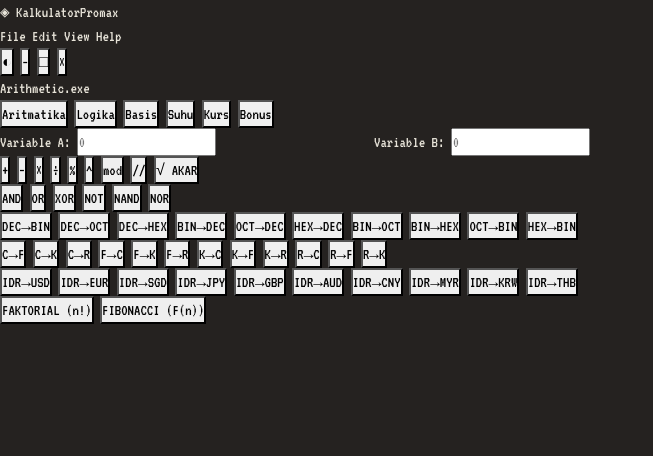
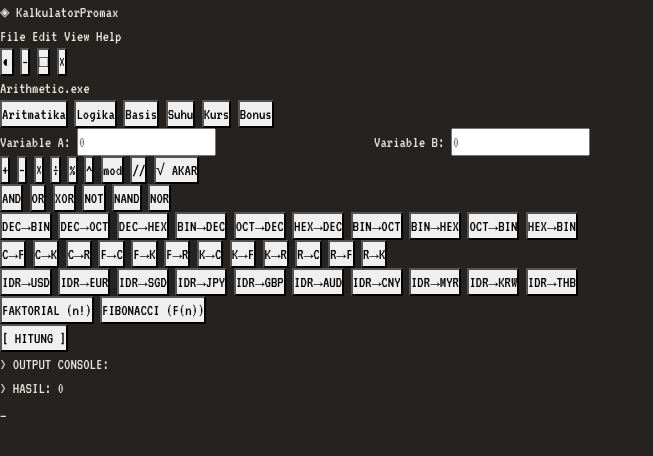
Before and after one commit to amarfadlillah19-lab/KalkulatorPromax, a Flask app: page / in a window 1280 px wide. Shown: the top 456 px of the page, without its empty margins (0-653 px from the left). Run offline with Flask 3, Linux system fonts and the light colour scheme.

Commit message:
feat: Tambahkan perhitungan Faktorial dan Fibonacci (Bonus)

```diff
--- a/app.py
+++ b/app.py
@@ -310,3 +310,59 @@ def calc_kurs(op, data):
 
     if rate == 0:
         raise ValueError("Mata uang tidak dikenal")
+
+    res = val * rate
+    formula = f"{val} IDR × {rate} {currency}/IDR"
+    steps = [
+        f"Langkah 1: Ambil nilai IDR = Rp {val:,.2f}",
+        f"Langkah 2: Rate {currency} = {rate} (statis)",
+        f"Langkah 3: {val} × {rate} = {res:.6f} {currency}"
+    ]
+    return round(res, 6), formula, steps
+
+def calc_bonus(op, data):
+    val = int(data.get("value", 0))
+
+    if op == "faktorial":
+        if val < 0: raise ValueError("Faktorial negatif tidak valid!")
+        if val > 170: raise ValueError("Nilai terlalu besar!")
+        res = math.factorial(val)
+        formula = f"{val}!"
+        steps = [f"Langkah 1: Ambil nilai n = {val}", f"Langkah 2: Hitung {val}! = {' × '.join(str(i) for i in range(1, min(val+1, 11)))}{' × ...' if val > 10 else ''}", f"Langkah 3: Hasil = {res}"]
+    elif op == "fibonacci":
+        if val < 0: raise ValueError("Fibonacci negatif tidak valid!")
+        if val > 10000: raise ValueError("Nilai terlalu besar!")
+
+        def fib(n):
+            if n == 0: return 0
+            if n == 1: return 1
+            a, b = 0, 1
+            for _ in range(2, n+1):
+                a, b = b, a+b
+            return b
+
+        res = fib(val)
+        formula = f"F({val})"
+
+        # Buat deret
+        deret = []
+        a, b = 0, 1
+        for i in range(val+1):
+            if i == 0: deret.append(0)
+            elif i == 1: deret.append(1)
+            else:
+                a, b = b, a+b
+                deret.append(b)
+
+        steps = [
+            f"Langkah 1: Ambil nilai n = {val}",
+            f"Langkah 2: Deret: {', '.join(str(x) for x in deret[:min(10, len(deret))])}{', ...' if len(deret) > 10 else ''}",
+            f"Langkah 3: F({val}) = {res}"
+        ]
+    else:
+        raise ValueError("Operasi bonus tidak dikenal")
+
+    return res, formula, steps
+
+if __name__ == "__main__":
+    app.run(debug=True, host="0.0.0.0", port=5000)
--- a/templates/index.html
+++ b/templates/index.html
@@ -155,3 +155,26 @@
                             </div>
 
                             <!-- Execute Button -->
+                            <button id="btnHitung" class="hitung-btn">[ HITUNG ]</button>
+
+                            <!-- Console Output -->
+                            <div class="console-output">
+                                <div class="console-header">> OUTPUT CONSOLE:</div>
+                                <div id="consoleBody" class="console-body">
+                                    <div class="console-line">> HASIL: 0</div>
+                                    <div class="console-line blink">_</div>
+                                </div>
+                            </div>
+                        </div>
+                    </div>
+                </div>
+            </div>
+
+            <!-- Right Panel -->
+            <div class="col-lg-5 col-md-12">
+                <div class="app-window logs-window">
+                    <div class="window-header">
+                        <div class="window-dots">
+                            <span class="dot red"></span>
+                            <span class="dot yellow"></span>
+                            <span class="dot green"></span>
```
